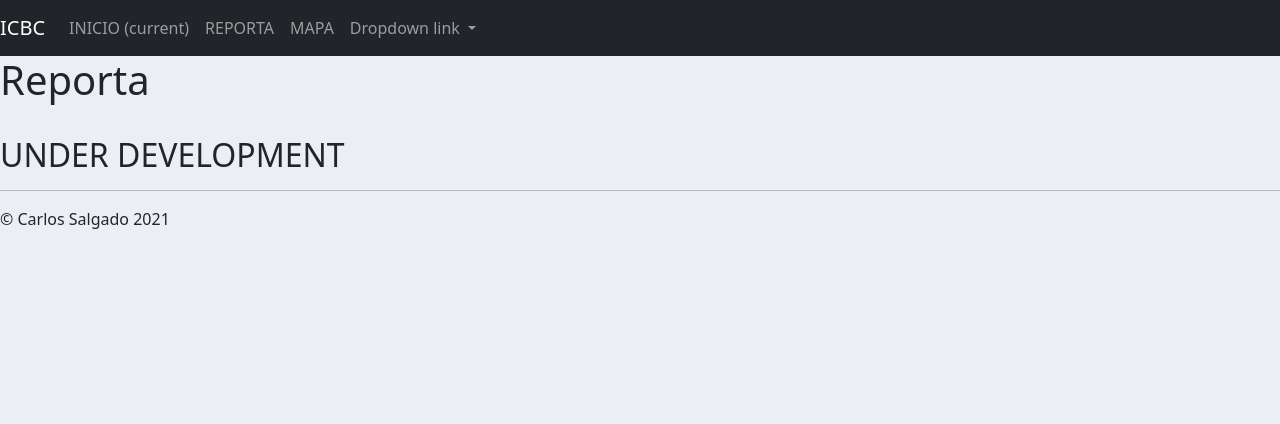
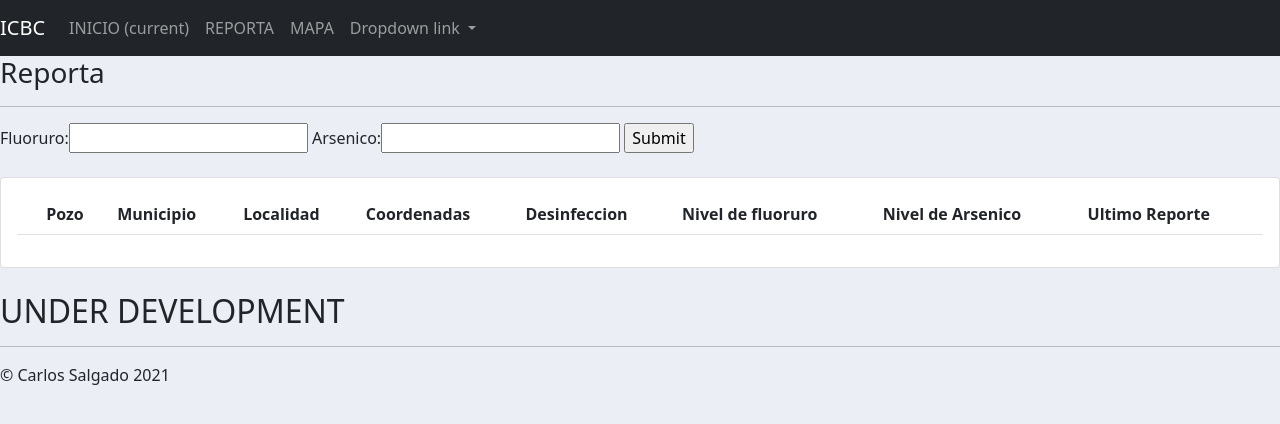
Before and after one commit to socd06/ciencia_cabo, a Django app: page /reporta/ in a window 1280 px wide. Shown: the top 424 px of the page. Run offline with Django 3.2, Linux system fonts and the light colour scheme; lists and menus that the app fills with data are empty.

Commit message:
add table format to reporta page

```diff
--- a/accounts/templates/accounts/reporta.html
+++ b/accounts/templates/accounts/reporta.html
@@ -1,8 +1,43 @@
+<!DOCTYPE html>
+
 {% extends 'accounts/main.html' %}
 
 {% block content %}
 
-<h1>Reporta</h1>
+<h3>Reporta</h3>
+
+<hr>
+
+<form action="" method="post">
+  {% csrf_token %}
+  {{form}}
+  <input type="submit">
+</form>
+
+<br>
+
+<div class="row">
+<div class="col-md">
+  <div class="card card-body">
+    <table class="table table-lg">
+      <tr>
+       <th></th>
+       <th>Pozo</th>
+       <th>Municipio</th>
+       <th>Localidad</th>
+       <th>Coordenadas</th>
+       <th>Desinfeccion</th>
+       <th>Nivel de fluoruro</th>
+       <th>Nivel de Arsenico</th>
+       <th>Ultimo Reporte</th>
+      </tr>
+
+    </table>
+  </div>
+</div>
+</div>
+
+
 
 <br>
 
```
